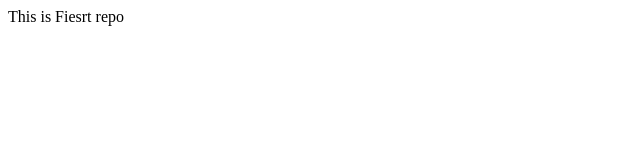
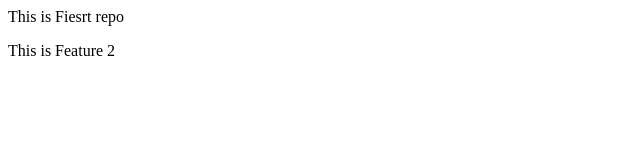
Before and after one commit to Kvyankatesh/Localrepo, a plain HTML site: page index.html in a window 1280 px wide. Shown: the full height of the page, 0-640 px from the left. Drawn offline with Linux system fonts and the light colour scheme.

Commit message:
Add new status

```diff
--- a/index.html
+++ b/index.html
@@ -1 +1,2 @@
 <p>This is Fiesrt repo</p>
+<p>This is Feature 2</p>
```
